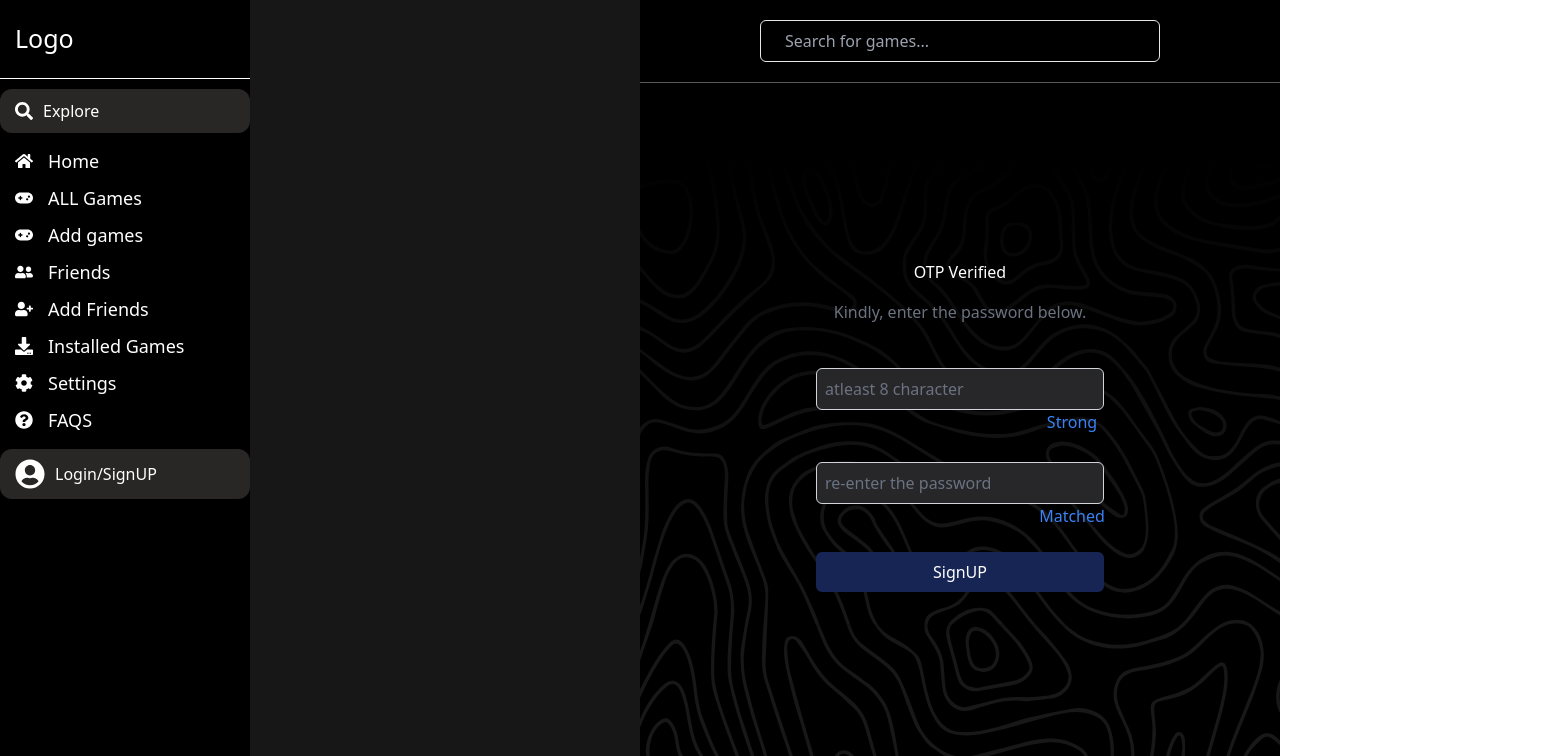
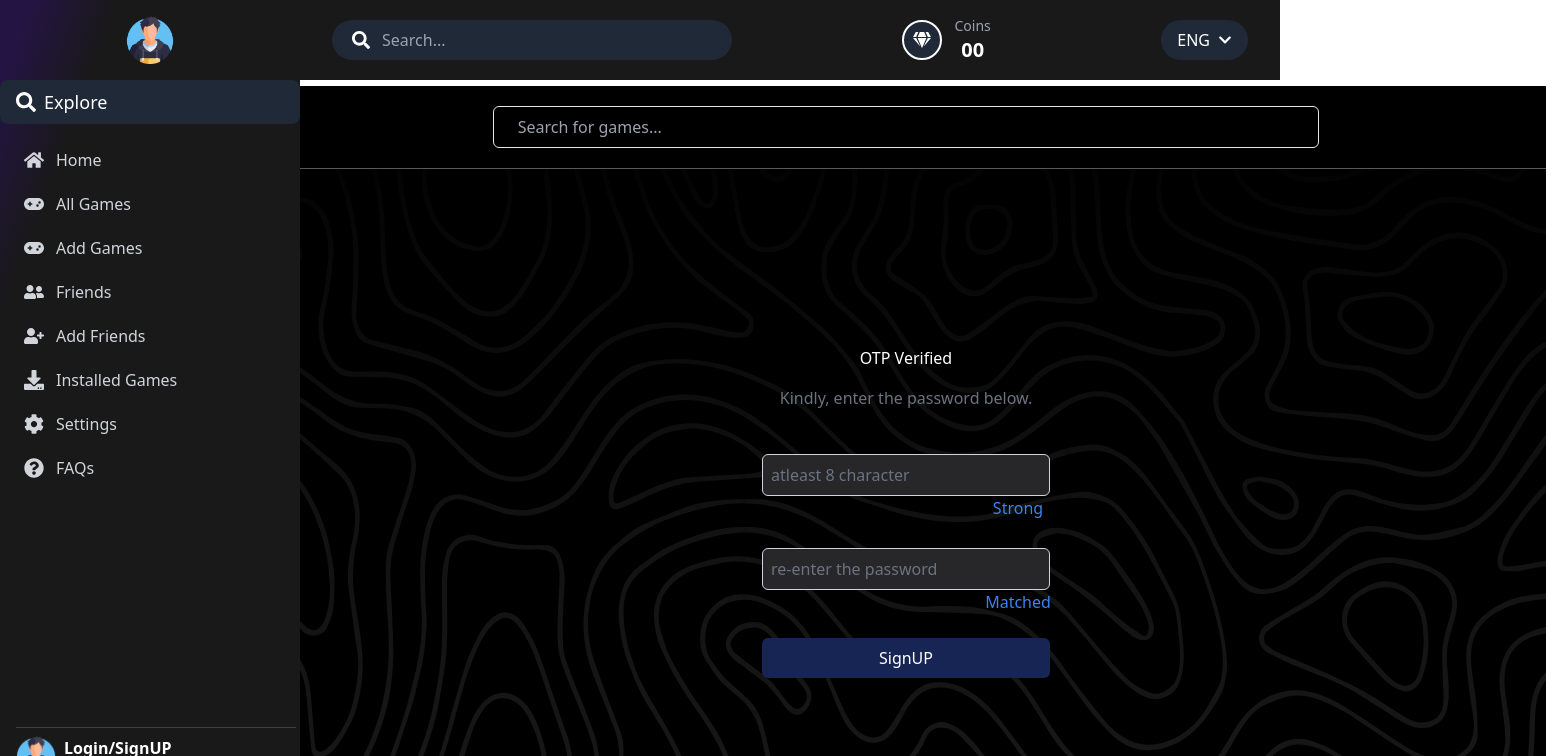
Before and after one commit to abhay-01/GameMate, a React (Create React App) app: page /password in a window 1280 px wide. Shown: the top 756 px of the page, 1562 px wide, since content can reach past the window. Built offline with nearby package versions, Linux system fonts and the light colour scheme; no server answers; the HTML template or start-up script is replaced by a standard one.

Commit message:
Close #1, #4, #6, #7, #9

```diff
--- a/src/App.js
+++ b/src/App.js
@@ -1,49 +1,19 @@
-// import logo from "./logo.svg";
-import "./App.css";
-import { Sidebar } from "./components/Sidebar";
 import { BrowserRouter } from "react-router-dom";
-import AllGames from "../src/pages/AllGames";
-import Addgames from "../src/pages/Addgames";
-import Home from "../src/pages/Home";
-import Friends from "../src/pages/Friends";
-import Settings from "../src/pages/Settings";
-import Install from "../src/pages/Install";
-import Faqs from "../src/pages/Faqs";
-import { Routes, Route } from "react-router-dom";
-
-import { Login } from "./pages/Login";
-import { SignUP } from "./pages/SignUp";
-import { Otp } from "./pages/Otp";
-import { Password } from "./pages/Password";
-import AddFriends from "../src/pages/AddFriends";
-import MatchMaking from "../src/pages/MatchMaking";
-// import Test from "./pages/InvitePage";
-import InvitePage from "../src/pages/InvitePage";
+import Navbar from "./components/Navbar";
+import AppRoutes from "./Routes";
+import { Sidebar } from "./components/Sidebar"
 
 function App() {
   return (
     <BrowserRouter>
       <div className="flex">
-        <Sidebar />
-          <Routes>
-            <Route path="/" element={<Home />} />
-            <Route path="home" element={<Home />} />
-            <Route path="allgames" element={<AllGames />} />
-            <Route path="addgames" element={<Addgames />} />
-            <Route path="friends" element={<Friends />} />
-            <Route path="addfriends" element={<AddFriends />} />
-            <Route path="install" element={<Install />} />
-            <Route path="settings" element={<Settings />} />
-            <Route path="faqs" element={<Faqs />} />
-
-            <Route path="login" element={<Login />} />
-            <Route path="signup" element={<SignUP />} />
-            <Route path="otp" element={<Otp />} />
-            <Route path="password" element={<Password />} />
-
-            <Route path="matchmaking" element={<MatchMaking />} />
-            <Route path="invite" element={<InvitePage />} />
-          </Routes>
+      <Sidebar />
+        <div className="flex-1 flex flex-col ml-[250px]">
+          <Navbar />
+          <div className="mt-[70px] p-4"> {/* Adjusts to compensate for the fixed navbar */}
+            <AppRoutes />
+          </div>
+        </div>
       </div>
     </BrowserRouter>
   );
--- /dev/null
+++ b/src/Routes.js
@@ -0,0 +1,41 @@
+import { Routes, Route } from "react-router-dom";
+import AllGames from "../src/pages/AllGames";
+import Addgames from "../src/pages/Addgames";
+import Home from "../src/pages/Home";
+import Friends from "../src/pages/Friends";
+import Settings from "../src/pages/Settings";
+import Install from "../src/pages/Install";
+import Faqs from "../src/pages/Faqs";
+import { Login } from "./pages/Login";
+import { SignUP } from "./pages/SignUp";
+import { Otp } from "./pages/Otp";
+import { Password } from "./pages/Password";
+import AddFriends from "../src/pages/AddFriends";
+import MatchMaking from "../src/pages/MatchMaking";
+import InvitePage from "../src/pages/InvitePage";
+
+const AppRoutes = () => {
+  return (
+    <Routes>
+      <Route path="/" element={<Home />} />
+      <Route path="home" element={<Home />} />
+      <Route path="allgames" element={<AllGames />} />
+      <Route path="addgames" element={<Addgames />} />
+      <Route path="friends" element={<Friends />} />
+      <Route path="addfriends" element={<AddFriends />} />
+      <Route path="install" element={<Install />} />
+      <Route path="settings" element={<Settings />} />
+      <Route path="faqs" element={<Faqs />} />
+
+      <Route path="login" element={<Login />} />
+      <Route path="signup" element={<SignUP />} />
+      <Route path="otp" element={<Otp />} />
+      <Route path="password" element={<Password />} />
+
+      <Route path="matchmaking" element={<MatchMaking />} />
+      <Route path="invite" element={<InvitePage />} />
+    </Routes>
+  );
+};
+
+export default AppRoutes;
--- a/src/components/Navbar.js
+++ b/src/components/Navbar.js
@@ -7,145 +7,60 @@ const Navbar = () => {
 
   const handleLanguageChange = (lang) => {
     setLanguage(lang);
-    setIsDropdownOpen(false); // Close the dropdown after selection
+    setIsDropdownOpen(false);
   };
 
   const toggleDropdown = () => {
     setIsDropdownOpen(!isDropdownOpen);
   };
 
-  const navbarStyles = {
-    container: {
-      height: "70px",
-      marginLeft: "250px", // Sidebar width offset
-      display: "flex",
-      alignItems: "center",
-      backgroundColor: "rgb(63, 62, 62)",
-      color: "white",
-      width: "calc(100% - 250px)", // Adjust width based on the sidebar
-      padding: "0 32px",
-      boxSizing: "border-box",
-      justifyContent: "space-between",
-    },
-    search: {
-      display: "flex",
-      alignItems: "center",
-      gap: "10px",
-      border: "0.1px solid rgb(245, 236, 236)",
-      width: "380px",
-      padding: "4px 13px",
-      borderRadius: "7px",
-      marginRight: "auto",
-    },
-    searchText: {
-      padding: "2px",
-    },
-    coin: {
-      display: "flex",
-      alignItems: "center",
-      gap: "10px",
-      marginLeft: "20px",
-      marginRight: "20px",
-    },
-    coinLogo: {
-      display: "flex",
-      alignItems: "center",
-      justifyContent: "center",
-      width: "25px",
-      height: "25px",
-      borderRadius: "50%",
-      backgroundColor: "#333",
-      color: "white",
-      fontSize: "14px",
-      border: "2px solid white",
-    },
-    total: {
-      display: "flex",
-      flexDirection: "column",
-      alignItems: "flex-start",
-    },
-    text: {
-      fontSize: "12px",
-    },
-    digits: {
-      fontSize: "16px",
-      fontWeight: "bold",
-    },
-    lang: {
-      position: "relative",
-    },
-    dropdownButton: {
-      background: "#070707",
-      border: "none",
-      color: "white",
-      padding: "4px 14px",
-      borderRadius: "20px",
-      cursor: "pointer",
-      display: "flex",
-      alignItems: "center",
-      gap: "8px",
-    },
-    dropdownContent: {
-      display: isDropdownOpen ? "flex" : "none",
-      flexDirection: "column",
-      position: "absolute",
-      top: "100%",
-      right: "0",
-      backgroundColor: "#333",
-      color: "white",
-      minWidth: "100px",
-      borderRadius: "4px",
-      boxShadow: "0 8px 16px rgba(0,0,0,0.2)",
-      zIndex: 1000,
-      marginTop: "4px",
-    },
-    dropdownItem: {
-      background: "none",
-      border: "none",
-      color: "white",
-      padding: "12px 16px",
-      textAlign: "left",
-      width: "100%",
-      cursor: "pointer",
-    },
-    dropdownItemHover: {
-      backgroundColor: "#575757",
-    },
-  };
+  return (
+    <div className="bg-custom-gray text-white h-[80px] flex items-center justify-between px-8 fixed top-0 left-[300px] w-[calc(100%-300px)] z-50">
+      {/* Search Bar */}
+      <div className="flex items-center gap-3 bg-gray-800 px-5 py-2 rounded-full w-[400px]">
+        <FaSearch className="text-lg" />
+        <input
+          type="text"
+          placeholder="Search..."
+          className="bg-transparent outline-none text-white flex-1 placeholder-gray-400"
+        />
+      </div>
 
-  return (
-    <div style={navbarStyles.container}>
-      <div style={navbarStyles.search}>
-        <FaSearch />
-        <div style={navbarStyles.searchText}>Search..</div>
-      </div>
-      <div style={navbarStyles.coin}>
-        <div style={navbarStyles.coinLogo}>
+      {/* Coins Section */}
+      <div className="flex items-center gap-3">
+        <div className="flex items-center justify-center w-10 h-10 bg-gray-800 rounded-full text-lg border-2 border-white">
           <FaGem />
         </div>
-        <div style={navbarStyles.total}>
-          <div style={navbarStyles.text}>Coins</div>
-          <div style={navbarStyles.digits}>00</div>
+        <div className="text-center">
+          <span className="text-sm text-gray-400 block">Coins</span>
+          <span className="text-xl font-bold">00</span>
         </div>
       </div>
-      <div style={navbarStyles.lang}>
-        <button style={navbarStyles.dropdownButton} onClick={toggleDropdown}>
-          {language} <FaChevronDown />
+
+      {/* Language Selector */}
+      <div className="relative">
+        <button
+          className="bg-gray-800 py-2 px-4 rounded-full flex items-center gap-2"
+          onClick={toggleDropdown}
+        >
+          {language} <FaChevronDown className="text-sm" />
         </button>
-        <div style={navbarStyles.dropdownContent}>
+        {isDropdownOpen && (
+          <div className="absolute top-full right-0 mt-2 bg-gray-800 text-white rounded-md shadow-lg min-w-[100px]">
             <button
-            style={navbarStyles.dropdownItem}
+              className="block w-full text-left py-2 px-4 hover:bg-gray-600"
               onClick={() => handleLanguageChange("ENG")}
             >
               English
             </button>
             <button
-            style={navbarStyles.dropdownItem}
+              className="block w-full text-left py-2 px-4 hover:bg-gray-600"
               onClick={() => handleLanguageChange("HIN")}
             >
               Hindi
             </button>
           </div>
+        )}
       </div>
     </div>
   );
--- a/src/components/Sidebar.js
+++ b/src/components/Sidebar.js
@@ -1,6 +1,5 @@
 import React from "react";
 import { useNavigate } from "react-router-dom";
-
 import {
   FaCog,
   FaDownload,
@@ -13,9 +12,12 @@ import {
 } from "react-icons/fa";
 import { FaGamepad } from "react-icons/fa6";
 import { NavLink } from "react-router-dom";
+import logo from "../assets/boy.png"; // Add your logo image
+import userProfileImage from "../assets/boy.png"; // Add a placeholder profile image
 
 export const Sidebar = ({ children }) => {
   const navigate = useNavigate();
+
   const handleLoginClick = () => {
     navigate("/login");
   };
@@ -28,12 +30,12 @@ export const Sidebar = ({ children }) => {
     },
     {
       path: "/allgames",
-      name: "ALL Games",
+      name: "All Games",
       icon: <FaGamepad />,
     },
     {
       path: "/addgames",
-      name: "Add games",
+      name: "Add Games",
       icon: <FaGamepad />,
     },
     {
@@ -58,45 +60,50 @@ export const Sidebar = ({ children }) => {
     },
     {
       path: "/faqs",
-      name: "FAQS",
+      name: "FAQs",
       icon: <FaQuestionCircle />,
     },
   ];
 
   return (
-    <div className="container">
-      <div className="sidebar" style={{ width: "250px" }}>
-        <div className="top_section">
-          <h1 className="logo">Logo</h1>
+    <div className="fixed flex">
+<div className="min-h-screen w-[300px] text-white bg-custom-gradient h-screen">
+        <div className="flex justify-center items-center py-4">
+          <img src={logo} alt="Game Mate" className="h-12" />
         </div>
 
-        <div className="explore expanded">
-          <div className="icon">
-            <FaSearch />
-          </div>
-          <div className="explore-text">Explore</div>
+        <div className="explore flex items-center px-4 py-2 bg-gray-800 rounded-lg mb-4 cursor-pointer">
+          <FaSearch className="mr-2 text-xl" />
+          <div className="text-lg font-medium">Explore</div>
         </div>
 
+        <div className="navigate px-4">
           {menuItem.map((item, index) => (
             <NavLink
               to={item.path}
               key={index}
-            className="link"
-            activeclassName="active"
+              className="link flex items-center text-gray-300 hover:text-white py-2 px-2 mb-1"
+              activeClassName="text-white"
             >
-            <div className="icon">{item.icon}</div>
-            <div className="link_text">{item.name}</div>
+              <div className="icon mr-3 text-xl">{item.icon}</div>
+              <div className="link_text text-md">{item.name}</div>
             </NavLink>
           ))}
+        </div>
 
-        <div className="explore expanded" onClick={handleLoginClick}>
-          <div className="icon">
-            <FaUserCircle size={30} />
-          </div>
-          <div className="explore-text">Login/SignUP</div>
+        <div className="absolute bottom-4 left-4 w-[280px] flex items-center py-2 border-t border-gray-700" onClick={handleLoginClick}>
+          <img
+            src={userProfileImage}
+            alt="User Profile"
+            className="h-10 w-10 rounded-full mr-2"
+          />
+          <div>
+            <div className="text-white font-semibold">Login/SignUP</div>
+            <div className="text-xs text-gray-400">Bio/AIR</div>
           </div>
         </div>
-      <main className="main-content">{children}</main>
+      </div>
+      <main className="main-content flex-1 p-4">{children}</main>
     </div>
   );
 };
--- a/src/pages/Faqs.js
+++ b/src/pages/Faqs.js
@@ -20,9 +20,7 @@ const Faqs = () => {
         <div
           className={`flex flex-col justify-center items-center   pl-10 flex-1`}
           style={{
-            width: "100%",
             backgroundImage: `url(${bg})`,
-            backgroundRepeat: "repeat",
             backgroundSize: "cover",
             backgroundPosition: "center",
           }}
```
Also changed, not shown: tailwind.config.js (+9 -1 lines). Lines whose indentation alone changed are shown as unchanged.
